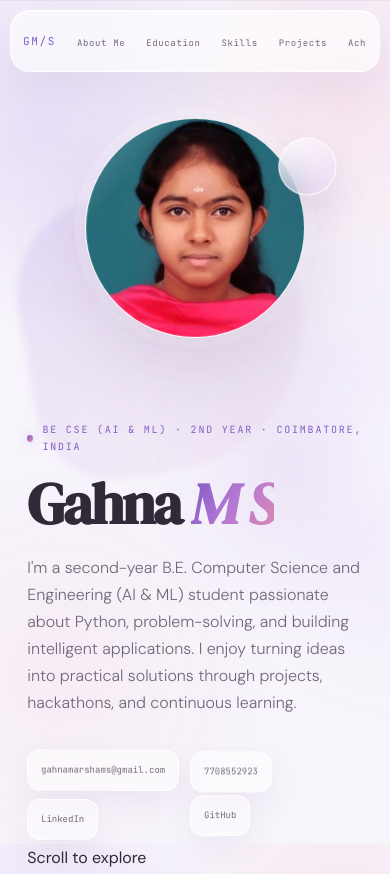
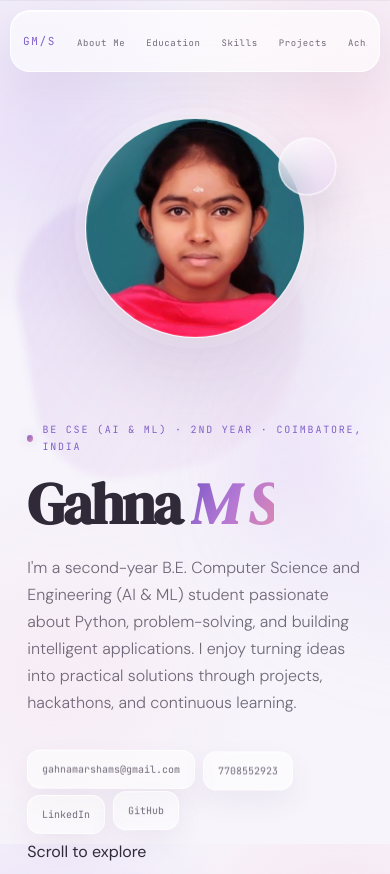
Before and after one commit to gahnamarshams-ui/portfolio, a plain HTML site: page index.html in a window 390 px wide. Shown: the top 874 px of the page. Drawn offline with Linux system fonts and the light colour scheme.

Commit message:
Refactor mobile contact chip styles
Updated mobile contact chip styles for better layout and appearance.

```diff
--- a/style.css
+++ b/style.css
@@ -2161,33 +2161,24 @@ footer {
 }
 
 /* MOBILE CONTACT CHIP FIX */
-
 @media (max-width: 700px) {
-
   .hero-contacts {
-    display: grid;
-    grid-template-columns: max-content max-content;
-    gap: 10px;
+    display: flex;
+    flex-wrap: wrap;
+    gap: 8px;
     align-items: center;
   }
 
   .contact-chip {
-    display: flex;
+    display: inline-flex;
     align-items: center;
     justify-content: center;
     width: fit-content;
-    max-width: 100%;
     white-space: nowrap;
-    font-size: 9px;
-    padding: 12px 13px;
-    gap: 0;
-  }
-
-  /* Hide oversized contact icons on mobile */
-  .contact-chip svg {
-    display: none;
-  }
-
+    overflow-wrap: normal;
+    font-size: 10px;
+    padding: 10px 14px;
+  }
 }
 
 /* =========================================================
```
